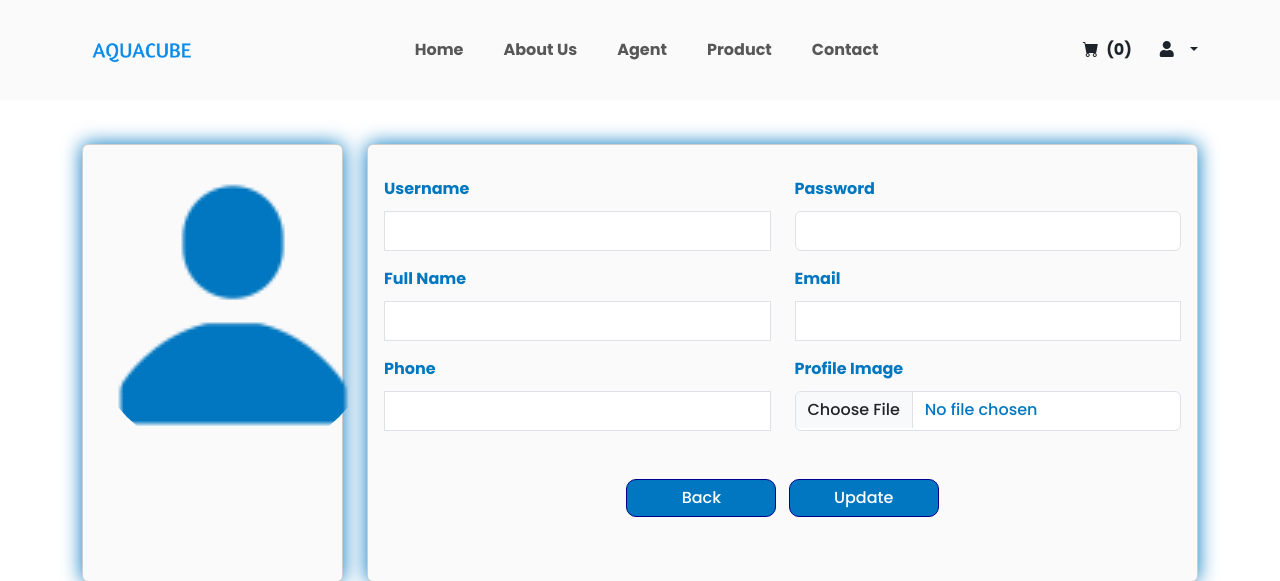
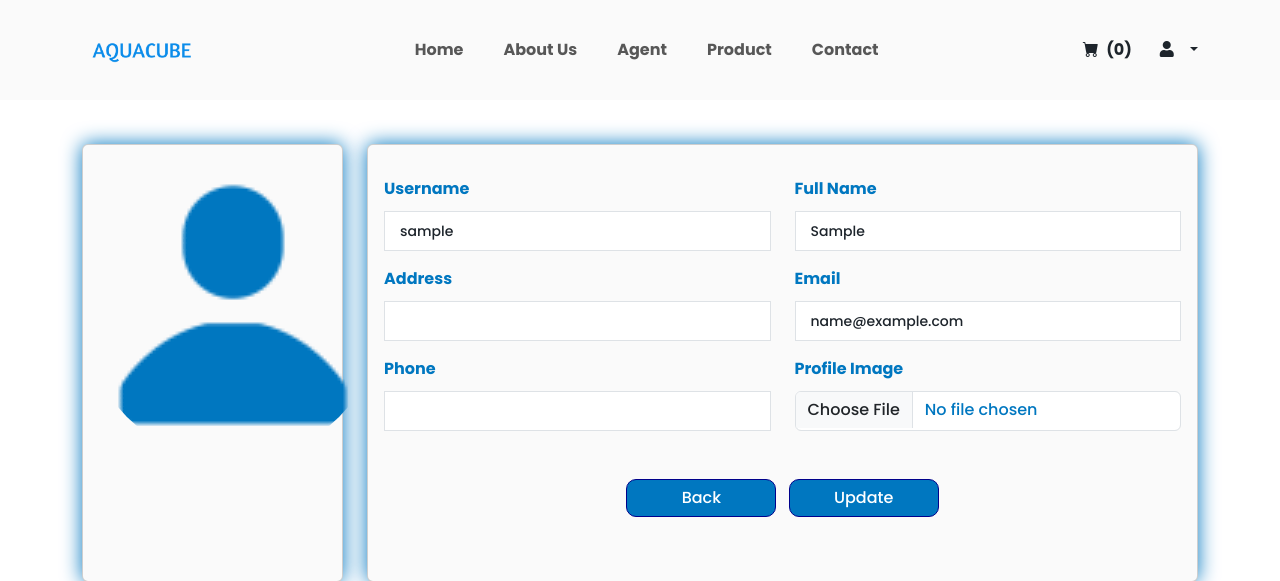
Before and after one commit to DH1YA/PA-Framework-Aquacube, a Django app: page /profile/ in a window 1280 px wide. Shown: the top 581 px of the page. Run offline with Django 5.2, Linux system fonts and the light colour scheme; the visitor is signed in with stand-in values (Sample User, id 1); data that the repository does not hold is empty; some libraries are stand-ins or nearby versions.

Commit message:
edit profile

```diff
--- a/main_app/forms.py
+++ b/main_app/forms.py
@@ -3,7 +3,7 @@ from django.contrib.auth.forms import UserCreationForm
 from .models import CustomUser
 from django import forms
 from django.contrib.auth.forms import AuthenticationForm
-
+from django.contrib.auth.forms import UserChangeForm
 
 class SignUpForm(UserCreationForm):
     class Meta:
@@ -20,6 +20,10 @@ class SignUpForm(UserCreationForm):
         self.fields['email'].widget.attrs.update({'class': 'form-control item', 'placeholder': 'Email'})
         self.fields['phone'].widget.attrs.update({'class': 'form-control item', 'placeholder': 'Phone Number'})
 
+class CustomUserChangeForm(UserChangeForm):
+    class Meta:
+        model = CustomUser
+        fields = ['username', 'first_name', 'last_name', 'email', 'address', 'phone', 'profile_image']
 
 class CustomAuthenticationForm(AuthenticationForm):
     username = forms.CharField(
--- a/main_app/models.py
+++ b/main_app/models.py
@@ -13,6 +13,7 @@ class CustomUser(AbstractUser):
         ('customer', 'Customer'),
         ('agent', 'Agent'),
     )
+    profile_image = models.ImageField(upload_to='profile_pics/', null=True, blank=True)
     user_type = models.CharField(max_length=10, choices=USER_TYPE_CHOICES, default='Customer')
     phone = models.CharField(max_length=15, blank=True)
     address = models.TextField(blank=True)
--- a/main_app/templates/profile.html
+++ b/main_app/templates/profile.html
@@ -1,14 +1,20 @@
 {% extends "layout.html" %}
 {% load static %}
+
 {% block title %}Profile{% endblock %}
 
 {% block content %}
+    <form method="POST" enctype="multipart/form-data">
         {% csrf_token %}
         <div class="container profile" id="profile">
             <div class="row mt-5">
                 <div class="col-xl-3 col-lg-3 col-md-12 col-sm-12 col-12 mt-5 mb-5">
                     <div class="card h-100 mt-5 profile-img">
-        <img src="{% static 'images/icon-user.png' %}" class="mt-3 text-center" alt="user">
+                        {% if user.profile_image %}
+                            <img src="{{ user.profile_image.url }}" class="mt-3 text-center" alt="Profile Image">
+                        {% else %}
+                            <img src="{% static 'images/icon-user.png' %}" class="mt-3 text-center" alt="Default Profile Image">
+                        {% endif %}
                     </div>
                 </div>
                 <div class="col-xl-9 col-lg-9 col-md-12 col-sm-12 col-12 mt-5 mb-5">
@@ -18,37 +24,37 @@
                                 <div class="col-xl-6 col-lg-6 col-md-6 col-sm-6 col-12 mt-3">
                                     <div class="form-group">
                                         <label for="username">Username</label>
-                        <input type="text" class="form-control">
+                                        <input type="text" class="form-control" name="username" value="{{ form.username.value }}">
                                     </div>
                                 </div>
                                 <div class="col-xl-6 col-lg-6 col-md-6 col-sm-6 col-12 mt-3">
                                     <div class="form-group">
-                        <label for="password">Password</label>
-                        <input type="password" class="form-control">
+                                        <label for="first_name">Full Name</label>
+                                        <input type="text" class="form-control" name="first_name" value="{{ form.first_name.value }}">
                                     </div>
                                 </div>
                                 <div class="col-xl-6 col-lg-6 col-md-6 col-sm-6 col-12 mt-3">
                                     <div class="form-group">
-                        <label for="name">Full Name</label>
-                        <input type="text" class="form-control">
+                                        <label for="address">Address</label>
+                                        <input type="text" class="form-control" name="address" value="{{ form.address.value }}">
                                     </div>
                                 </div>
                                 <div class="col-xl-6 col-lg-6 col-md-6 col-sm-6 col-12 mt-3">
                                     <div class="form-group">
                                         <label for="email">Email</label>
-                        <input type="email" class="form-control">
+                                        <input type="email" class="form-control" name="email" value="{{ form.email.value }}">
                                     </div>
                                 </div>
                                 <div class="col-xl-6 col-lg-6 col-md-6 col-sm-6 col-12 mt-3">
                                     <div class="form-group">
                                         <label for="phone">Phone</label>
-                        <input type="text" class="form-control">
+                                        <input type="text" class="form-control" name="phone" value="{{ form.phone.value }}">
                                     </div>
                                 </div>
                                 <div class="col-xl-6 col-lg-6 col-md-6 col-sm-6 col-12 mt-3">
                                     <div class="form-group">
-                        <label for="prodile-image">Profile Image</label>
-                        <input type="file" class="form-control">
+                                        <label for="profile_image">Profile Image</label>
+                                        <input type="file" class="form-control" name="profile_image" value="{{ form.profile_image.value }}">
                                     </div>
                                 </div>
                             </div>
@@ -56,7 +62,7 @@
                                 <div class="col-xl-12 col-lg-12 col-md-12 col-sm-12 col-12 text-center">
                                     <div class="btn-profile-page">
                                         <button type="button" class="btn btn-back me-2" onclick="window.location.href='/'">Back</button>
-                        <button type="button" id="submit" name="submit" class="btn btn-update">Update</button>
+                                        <button type="submit" class="btn btn-update">Update</button>
                                     </div>
                                 </div>
                             </div>
@@ -65,4 +71,5 @@
                 </div>
             </div>
         </div>
+    </form>
 {% endblock %}
--- a/main_app/urls.py
+++ b/main_app/urls.py
@@ -1,5 +1,7 @@
 from django.urls import path
 from . import views
+from django.conf import settings
+from django.conf.urls.static import static
 
 urlpatterns = [
     path('', views.home, name='home'),
@@ -25,3 +27,6 @@ urlpatterns = [
     path('listpay/', views.listpay, name='listpay'),
     path('listorder/', views.listorder, name='listorder'),
 ]
+
+if settings.DEBUG:
+    urlpatterns += static(settings.MEDIA_URL, document_root=settings.MEDIA_ROOT)
--- a/main_app/views.py
+++ b/main_app/views.py
@@ -10,6 +10,7 @@ from django.http import JsonResponse
 from .models import Cart, CartItem, Product,Order, OrderItem
 from django.contrib.auth.decorators import login_required
 from django.db import transaction
+from .forms import CustomUserChangeForm
 # Create your views here.
 
 def home(request):
@@ -39,8 +40,24 @@ def contact(request):
 
     return render(request, 'contact.html')
 
+@login_required
 def profile(request):
-    return render(request, 'profile.html')
+    user = request.user
+
+    if request.method == 'POST':
+        form = CustomUserChangeForm(request.POST, request.FILES, instance=user)
+        if form.is_valid():
+            form.save()
+
+            messages.success(request, 'Your profile has been successfully updated!')
+            return redirect('profile')
+
+        else:
+            messages.error(request, 'There was an error updating your profile. Please try again.')
+    else:
+        form = CustomUserChangeForm(instance=user)
+
+    return render(request, 'profile.html', {'form': form, 'user': user})
 
 def listorder(request):
     return render(request, 'shopping/listorder.html')
```
Also changed, not shown: main_app/migrations/0005_customuser_profile_image.py (added), media/profile_pics/product1.png (added). Lines whose indentation alone changed are shown as unchanged.
